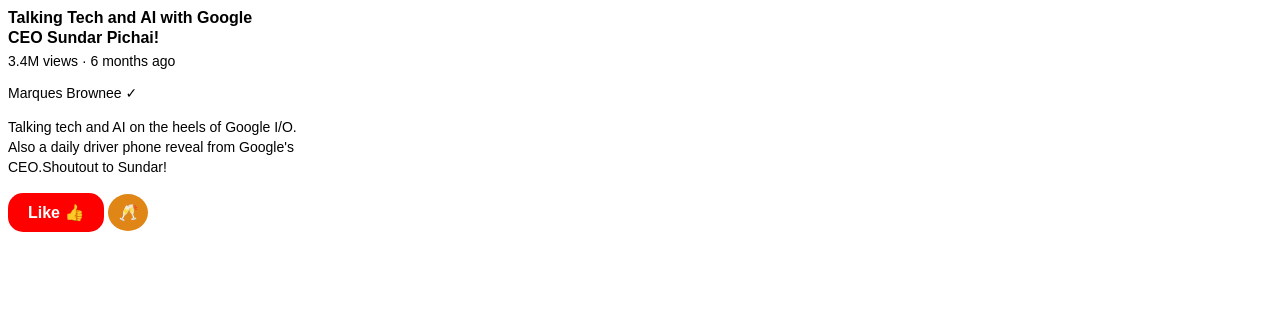
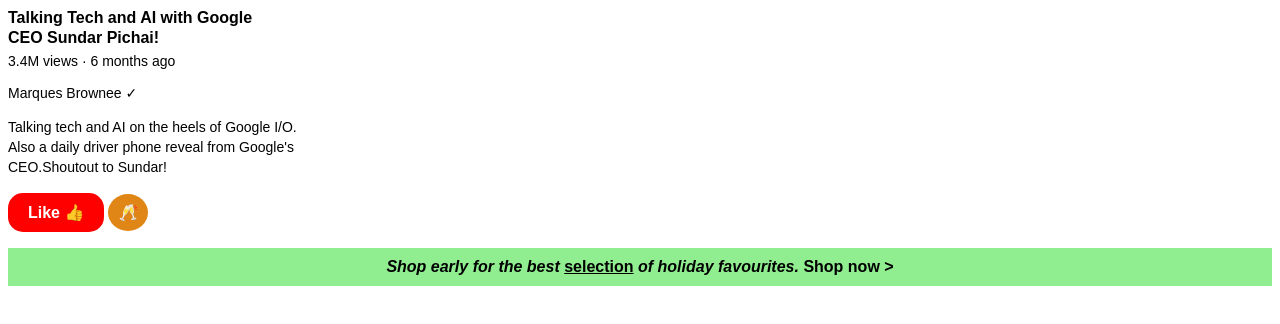
Before and after one commit to solverharsh/HTML, a plain HTML site: page text-aasignment/text.html in a window 1280 px wide. Drawn offline with Linux system fonts and the light colour scheme.

Commit message:
modified and added few text element and properties

```diff
--- a/text-aasignment/text.css
+++ b/text-aasignment/text.css
@@ -51,3 +51,17 @@ p {
   background-color: red;
   cursor: pointer;
 }
+.box-notification {
+  background-color: lightgreen;
+  color: black;
+  font-weight: bold;
+  margin-top: 16px;
+  padding: 10px 10px;
+  text-align: center;
+  cursor: pointer;
+}
+/* Pseudo class */
+span:hover {
+  text-decoration: underline;
+  color: white;
+}
--- a/text-aasignment/text.html
+++ b/text-aasignment/text.html
@@ -22,5 +22,12 @@
       <button class="like-button">Like &#128077;</button>
       <label class="cheers">&#x1f942;</label>
     </div>
+    <p class="box-notification">
+      <!--Using " Text Element " u:underline,italic and strong-->
+      <i>Shop early for the best</i> <u>selection</u>
+      <i>of holiday favourites.</i>
+      <span>Shop now &#62;</span>
+      <!--Using text Element span-->
+    </p>
   </body>
 </html>
```
